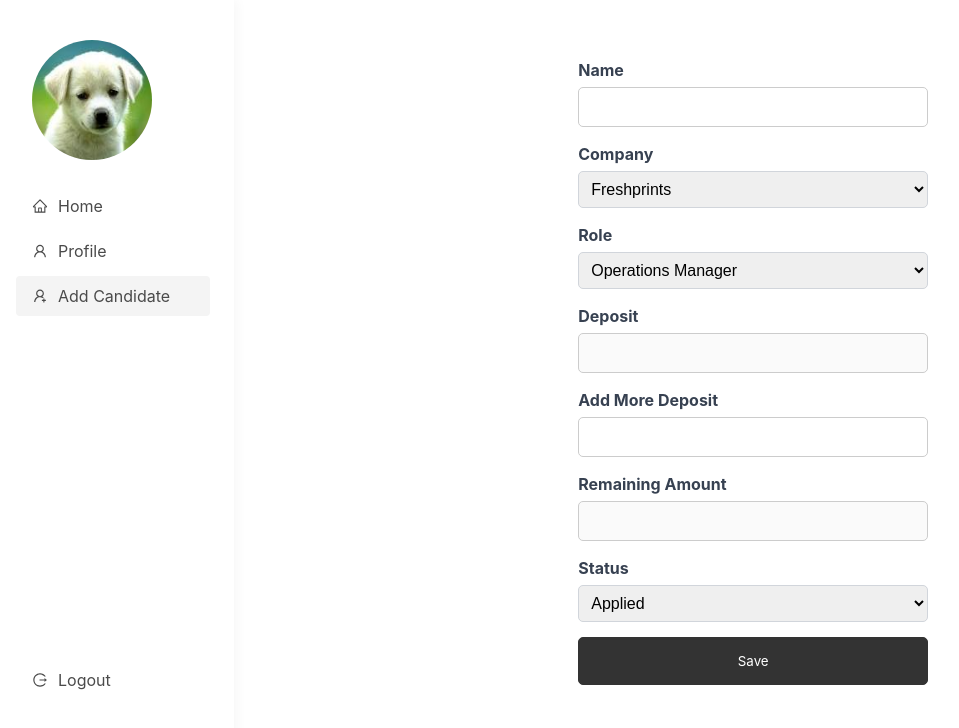
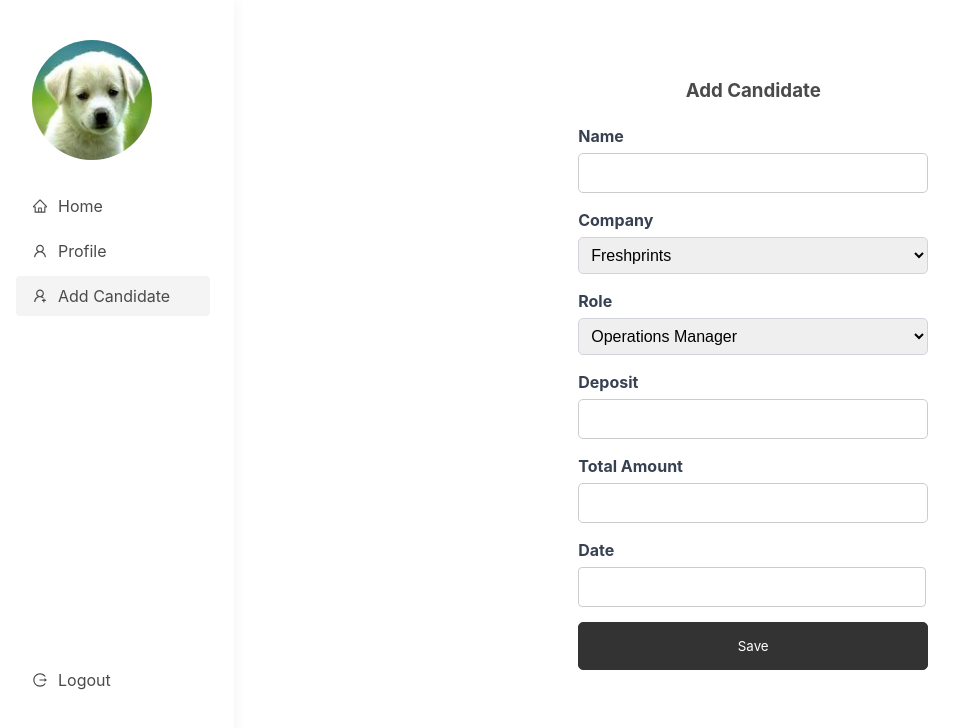
Before and after one commit to dhanrajjangid/minimal-react-template, a React (Vite) app: page /create-user in a window 1280 px wide. Shown: the top 728 px of the page, without its empty margins (8-967 px from the left). Built offline with nearby package versions, Linux system fonts and the light colour scheme; sample sign-in values are in the browser's storage.

Commit message:
add candidate form changes

```diff
--- a/src/components/Common/DatePickers.jsx
+++ b/src/components/Common/DatePickers.jsx
@@ -41,15 +41,15 @@ const DatePickerWrapper = styled.div`
   .custom-datepicker-input {
     box-sizing: border-box;
     width: calc(100% - 2px);
-    padding: 5px;
+    padding: 10px;
     font-size: 1rem;
     border-radius: 4px;
     border:none;
-    border-bottom: 1px solid #ccc;
+    border: 1px solid #ccc;
   }
 `;
 
-export const CustomDatePicker = ({onChange }) => {
+export const CustomDatePicker = ({onChange, dateFormat, showTimeSelect}) => {
   const [startDate, setStartDate] = useState(null);
 
   const handleDateChange = (date) => {
@@ -63,8 +63,8 @@ export const CustomDatePicker = ({onChange }) => {
       <DatePicker
         selected={startDate}
         onChange={handleDateChange}
-        dateFormat="dd/MM/yyyy h:mm aa"
-        showTimeSelect
+        dateFormat={dateFormat || "dd/MM/yyyy h:mm aa"}
+        showTimeSelect={showTimeSelect}
         timeIntervals={15}
         className="custom-datepicker-input"
       />
--- a/src/components/Common/FormInputs.jsx
+++ b/src/components/Common/FormInputs.jsx
@@ -2,7 +2,9 @@ import React from "react";
 import styled from "styled-components";
 
 // TextField component
-export const TextField = styled.input`
+export const TextField = styled.input.attrs((props) => ({
+  type: props.type === "number" ? "number" : "text",
+}))`
   padding: 10px;
   border: 1px solid #ccc;
   border-radius: 5px;
@@ -69,13 +71,10 @@ export const ContainedButton = styled.button`
   border-radius: 5px;
   background-color: ${(props) =>
     props?.backgroundColor ? props?.backgroundColor : "#333"};
-  color: ${(props) =>
-    props?.color ? props?.color : "#fff"};
+  color: ${(props) => (props?.color ? props?.color : "#fff")};
   cursor: pointer;
   transition: background-color 0.3s ease;
-  border:
-  ${(props) =>
-    props?.border ? props?.border : "1px solid #333"};
+  border: ${(props) => (props?.border ? props?.border : "1px solid #333")};
 
   &:hover {
     background-color: #fff;
--- /dev/null
+++ b/src/view/CreateUser/CreateUserForm.jsx
@@ -0,0 +1,103 @@
+// FormModal.js
+import React, { useState } from "react";
+import {
+  FormField,
+  Label,
+  Select,
+} from "@/view/CandidateList/Components/StyledComponents";
+import { ContainedButton, TextField } from "@/components/Common/FormInputs";
+import { CustomDatePicker } from "@/components/Common/DatePickers";
+
+const CreateUserForm = () => {
+  const [formData, setFormData] = useState({
+    name: "",
+    company: "",
+    role: "",
+    deposit: "",
+    totalAmount: "",
+    status: "",
+  });
+
+  const handleChange = (e) => {
+    setFormData({ ...formData, [e.target.name]: e.target.value });
+  };
+
+  const handleSave = () => {
+    closeModal();
+  };
+
+  return (
+    <div
+      style={{
+        display: "flex",
+        boxSizing: "border-box",
+        width: "100%",
+        justifyContent: "center",
+      }}
+    >
+      <form style={{ minWidth: "350px", justifyContent: "center" }}>
+        <FormField>
+          <Label>Name</Label>
+          <TextField
+            name="name"
+            value={formData.name}
+            onChange={handleChange}
+          />
+        </FormField>
+
+        <FormField>
+          <Label>Company</Label>
+          <Select
+            name="company"
+            value={formData.company}
+            onChange={handleChange}
+          >
+            <option value="Freshprints">Freshprints</option>
+            <option value="Revolut">Revolut</option>
+          </Select>
+        </FormField>
+
+        <FormField>
+          <Label>Role</Label>
+          <Select name="role" value={formData.role} onChange={handleChange}>
+            <option value="Operations Manager">Operations Manager</option>
+            <option value="Operations Associate">Operations Associate</option>
+            <option value="Inside Sales Associate">
+              Inside Sales Associate
+            </option>
+          </Select>
+        </FormField>
+
+        <FormField>
+          <Label>Deposit</Label>
+          <TextField
+            name="deposit"
+            type="number"
+            value={formData.deposit}
+            onChange={handleChange}
+          />
+        </FormField>
+
+        <FormField>
+          <Label>Total Amount</Label>
+          <TextField
+            name="totalAmount"
+            type="number"
+            value={formData.totalAmount}
+            onChange={handleChange}
+          />
+        </FormField>
+        <FormField>
+          <Label>Date</Label>
+          <CustomDatePicker dateFormat="dd/MM/yyyy" />
+        </FormField>
+
+        <div style={{ display: "flex", gap: 5 }}>
+          <ContainedButton onClick={handleSave}>Save</ContainedButton>
+        </div>
+      </form>
+    </div>
+  );
+};
+
+export default CreateUserForm;
--- a/src/view/CreateUser/index.jsx
+++ b/src/view/CreateUser/index.jsx
@@ -1,121 +1,15 @@
 // FormModal.js
 import React, { useState } from "react";
-import {
-  Overlay,
-  ModalContainer,
-  CloseButton,
-  FormField,
-  Label,
-  Select,
-} from "@/view/CandidateList/Components/StyledComponents";
-import {
-  ContainedButton,
-  OutlinedButton,
-  TextField,
-} from "@/components/Common/FormInputs";
+import { Label } from "@/view/CandidateList/Components/StyledComponents";
+import CreateUserForm from "./CreateUserForm";
 
-const CreateUserForm = ({ user, closeModal }) => {
-  const [formData, setFormData] = useState({
-    name: "",
-    company: "",
-    role: "",
-    deposit: "",
-    addDeposit: "",
-    remainingAmount: "",
-    status: "",
-  });
-
-  const handleChange = (e) => {
-    setFormData({ ...formData, [e.target.name]: e.target.value });
-  };
-
-  const handleSave = () => {
-    // Logic to handle saving of the data
-    closeModal();
-  };
-
+const CreateUser = () => {
   return (
-    <div
-      style={{
-        display: "flex",
-        boxSizing: "border-box",
-        width: "100%",
-        justifyContent: "center",
-      }}
-    >
-      <form style={{ minWidth: "350px", justifyContent: "center" }}>
-        <FormField>
-          <Label>Name</Label>
-          <TextField
-            name="name"
-            value={formData.name}
-            onChange={handleChange}
-          />
-        </FormField>
-
-        <FormField>
-          <Label>Company</Label>
-          <Select
-            name="company"
-            value={formData.company}
-            onChange={handleChange}
-          >
-            <option value="Freshprints">Freshprints</option>
-            <option value="Revolut">Revolut</option>
-          </Select>
-        </FormField>
-
-        <FormField>
-          <Label>Role</Label>
-          <Select name="role" value={formData.role} onChange={handleChange}>
-            <option value="Operations Manager">Operations Manager</option>
-            <option value="Operations Associate">Operations Associate</option>
-            <option value="Inside Sales Associate">
-              Inside Sales Associate
-            </option>
-          </Select>
-        </FormField>
-
-        <FormField>
-          <Label>Deposit</Label>
-          <TextField name="deposit" value={formData.deposit} disabled />
-        </FormField>
-
-        <FormField>
-          <Label>Add More Deposit</Label>
-          <TextField
-            name="addDeposit"
-            value={formData.addDeposit}
-            onChange={handleChange}
-          />
-        </FormField>
-
-        <FormField>
-          <Label>Remaining Amount</Label>
-          <TextField
-            name="remainingAmount"
-            value={formData.remainingAmount}
-            disabled
-          />
-        </FormField>
-
-        <FormField>
-          <Label>Status</Label>
-          <Select name="status" value={formData.status} onChange={handleChange}>
-            <option value="Applied">Applied</option>
-            <option value="Assessment Pending">Assessment Pending</option>
-            <option value="Assessment Completed">Assessment Completed</option>
-            <option value="Interview Pending">Interview Pending</option>
-            <option value="Interview Completed">Interview Completed</option>
-            <option value="Offer Letter Received">Offer Letter Received</option>
-          </Select>
-        </FormField>
-        <div style={{ display: "flex", gap: 5 }}>
-          <ContainedButton onClick={handleSave}>Save</ContainedButton>
-        </div>
-      </form>
+    <div>
+      <h3 style={{textAlign: 'center'}}>Add Candidate</h3>
+      <CreateUserForm />
     </div>
   );
 };
 
-export default CreateUserForm;
+export default CreateUser;
```
